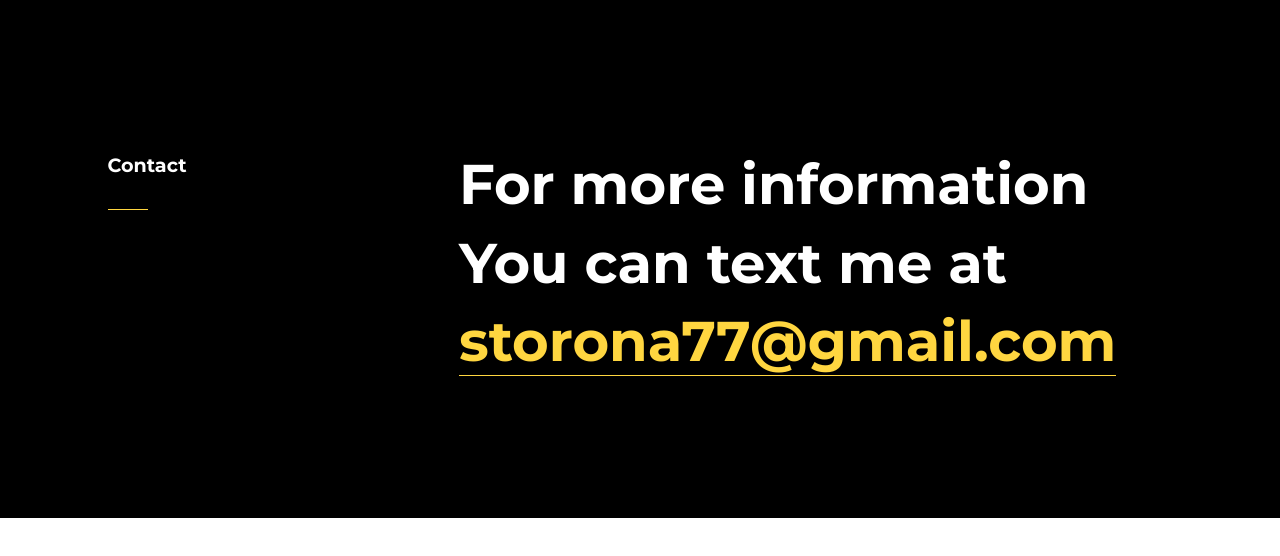
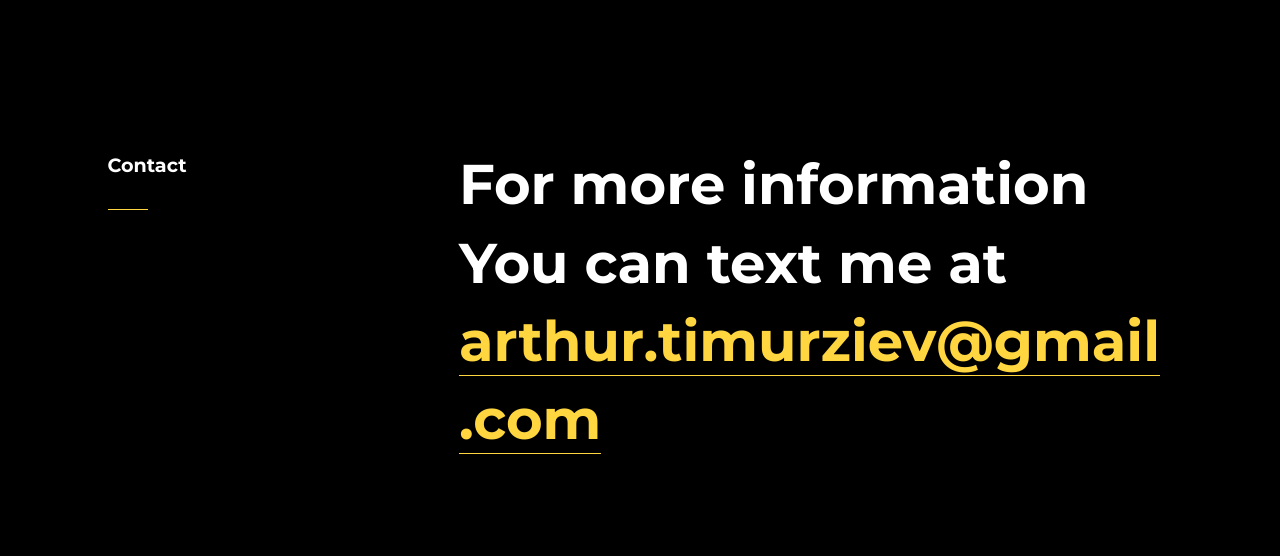
Before and after one commit to timurziev/timurziev.github.io, a website: page index.html in a window 1280 px wide. Shown: the part 2372-2928 px from the top of the page. Before the commit the page ends 2890 px from the top, so only its background shows below. Drawn offline with nearby package versions, Linux system fonts and the light colour scheme.

Commit message:
Update index.html

```diff
--- a/index.html
+++ b/index.html
@@ -107,7 +107,7 @@
 			<div class="contact-area">
 				<h1>
 					For more information<br>
-					You can text me at <a href="mailto:storona77@gmail.com">storona77@gmail.com</a>
+					You can text me at <a href="mailto:arthur.timurziev@gmail.com">arthur.timurziev@gmail.com</a>
 				</h1>
 			</div>
 		</div>
```
